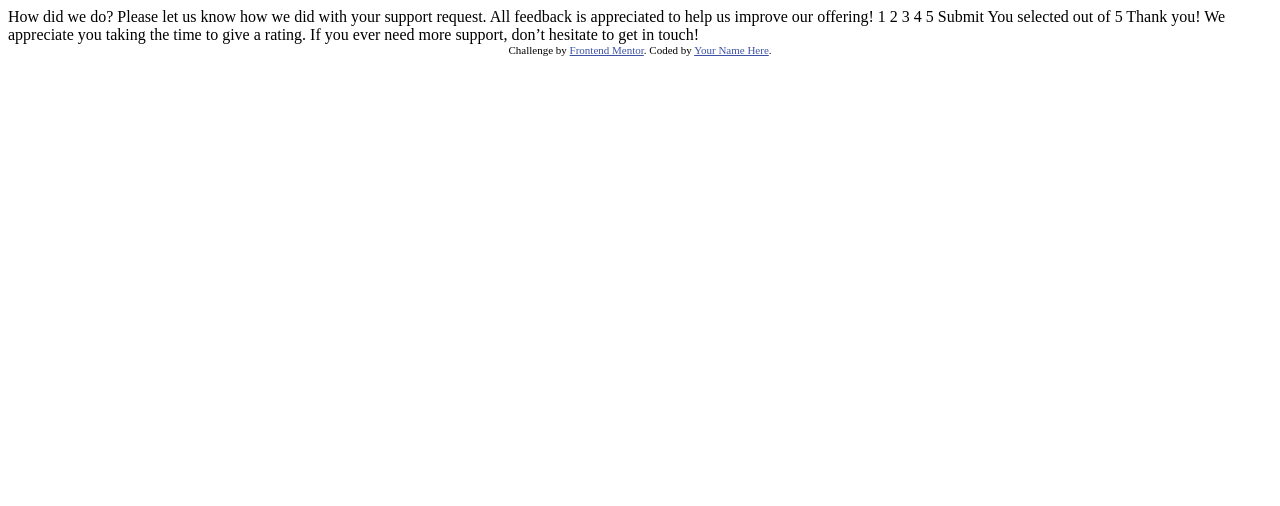
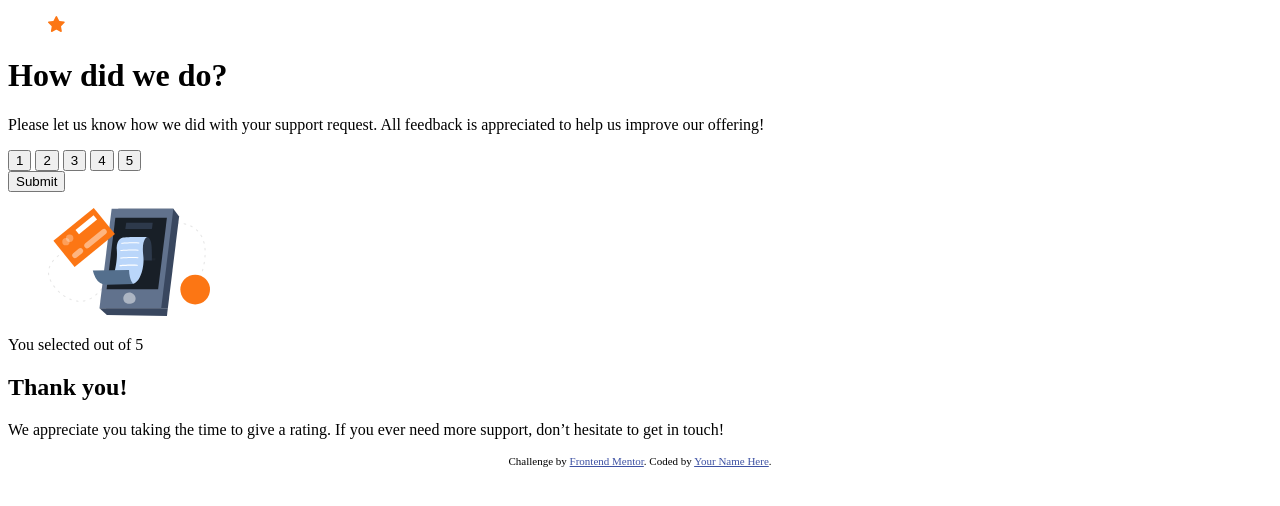
Before and after one commit to rodrigoandregg/interactive-rating-component-main, a website: page index.html in a window 1280 px wide. Drawn offline with nearby package versions, Linux system fonts and the light colour scheme; files that its build step writes are made by us from their sources.

Commit message:
add html structure using BEM

```diff
--- a/index.html
+++ b/index.html
@@ -1,49 +1,59 @@
 <!DOCTYPE html>
 <html lang="en">
+
 <head>
   <meta charset="UTF-8">
-  <meta name="viewport" content="width=device-width, initial-scale=1.0"> <!-- displays site properly based on user's device -->
+  <meta name="viewport" content="width=device-width, initial-scale=1.0">
+  <link rel="icon" type="image/png" sizes="32x32" href="./src/images/favicon-32x32.png">
+  <title>Frontend Mentor | Interactive rating component</title>
+  <link rel="stylesheet" href="./src/css/style.css">
+</head>
 
-  <link rel="icon" type="image/png" sizes="32x32" href="./images/favicon-32x32.png">
-
-  <title>Frontend Mentor | Interactive rating component</title>
-
-  <!-- Feel free to remove these styles or customise in your own stylesheet 👍 -->
-  <style>
-    .attribution { font-size: 11px; text-align: center; }
-    .attribution a { color: hsl(228, 45%, 44%); }
-  </style>
-</head>
 <body>
 
   <!-- Rating state start -->
+  <main class="card">
+    <div class="card__content content" id="rating">
+      <figure class="content__picture">
+        <img class="content__img" src="./src/images/icon-star.svg" alt="">
+      </figure>
+      <div class="content__info">
+        <h1 class="content__title">How did we do?</h1>
+        <p class="content__paragraph">Please let us know how we did with your support request. All feedback is
+          appreciated
+          to help us improve our offering!</p>
+      </div>
+      <div class="content__buttons">
+        <button class="content__btn">1</button>
+        <button class="content__btn">2</button>
+        <button class="content__btn">3</button>
+        <button class="content__btn">4</button>
+        <button class="content__btn">5</button>
+      </div>
+      <button class="content__cta">Submit</button>
+    </div>
 
-  How did we do?
+    <div class="card__thanks thanks" id="thanks">
+      <figure class="thanks__picture">
+        <img class="thanks__img" src="./src/images/illustration-thank-you.svg" alt="">
+      </figure>
+      <p class="thanks__paragraph">You selected out of 5</p>
+      <div class="thanks__info">
+        <h2 class="thanks__title">Thank you!</h2>
+        <p class="thanks__paragraph">We appreciate you taking the time to give a rating. If you ever need more support,
+          don’t hesitate to get in touch!</p>
+      </div>
+    </div>
+  </main>
 
-  Please let us know how we did with your support request. All feedback is appreciated
-  to help us improve our offering!
+  <footer>
+    <div class="attribution">
+      Challenge by <a href="https://www.frontendmentor.io?ref=challenge" target="_blank">Frontend Mentor</a>.
+      Coded by <a href="#">Your Name Here</a>.
+    </div>
+  </footer>
 
-  1 2 3 4 5
+  <script src="./src/js/main.js"></script>
+</body>
 
-  Submit
-
-  <!-- Rating state end -->
-
-  <!-- Thank you state start -->
-
-  You selected <!-- Add rating here --> out of 5
-
-  Thank you!
-
-  We appreciate you taking the time to give a rating. If you ever need more support,
-  don’t hesitate to get in touch!
-
-  <!-- Thank you state end -->
-
-
-  <div class="attribution">
-    Challenge by <a href="https://www.frontendmentor.io?ref=challenge" target="_blank">Frontend Mentor</a>.
-    Coded by <a href="#">Your Name Here</a>.
-  </div>
-</body>
 </html>
--- /dev/null
+++ b/src/sass/_reset.scss
@@ -0,0 +1,19 @@
+* {
+  margin: 0;
+  padding: 0;
+  box-sizing: border-box;
+}
+
+ol,
+ul {
+  list-style: none;
+}
+
+img {
+  width: 100%;
+  height: 100%;
+}
+
+a {
+  text-decoration: none;
+}
--- /dev/null
+++ b/src/sass/style.scss
@@ -0,0 +1,7 @@
+.attribution {
+  font-size: 11px;
+  text-align: center;
+}
+.attribution a {
+  color: hsl(228, 45%, 44%);
+}
```
Also changed, not shown: package.json (added, +24 -0 lines), src/sass/_vars.scss (added, +15 -0 lines), README.md, src/images/favicon-32x32.png (renamed from images/favicon-32x32.png), src/images/icon-star.svg (renamed from images/icon-star.svg), src/images/illustration-thank-you.svg (renamed from images/illustration-thank-you.svg), src/js/main.js (added), 1 other file.
